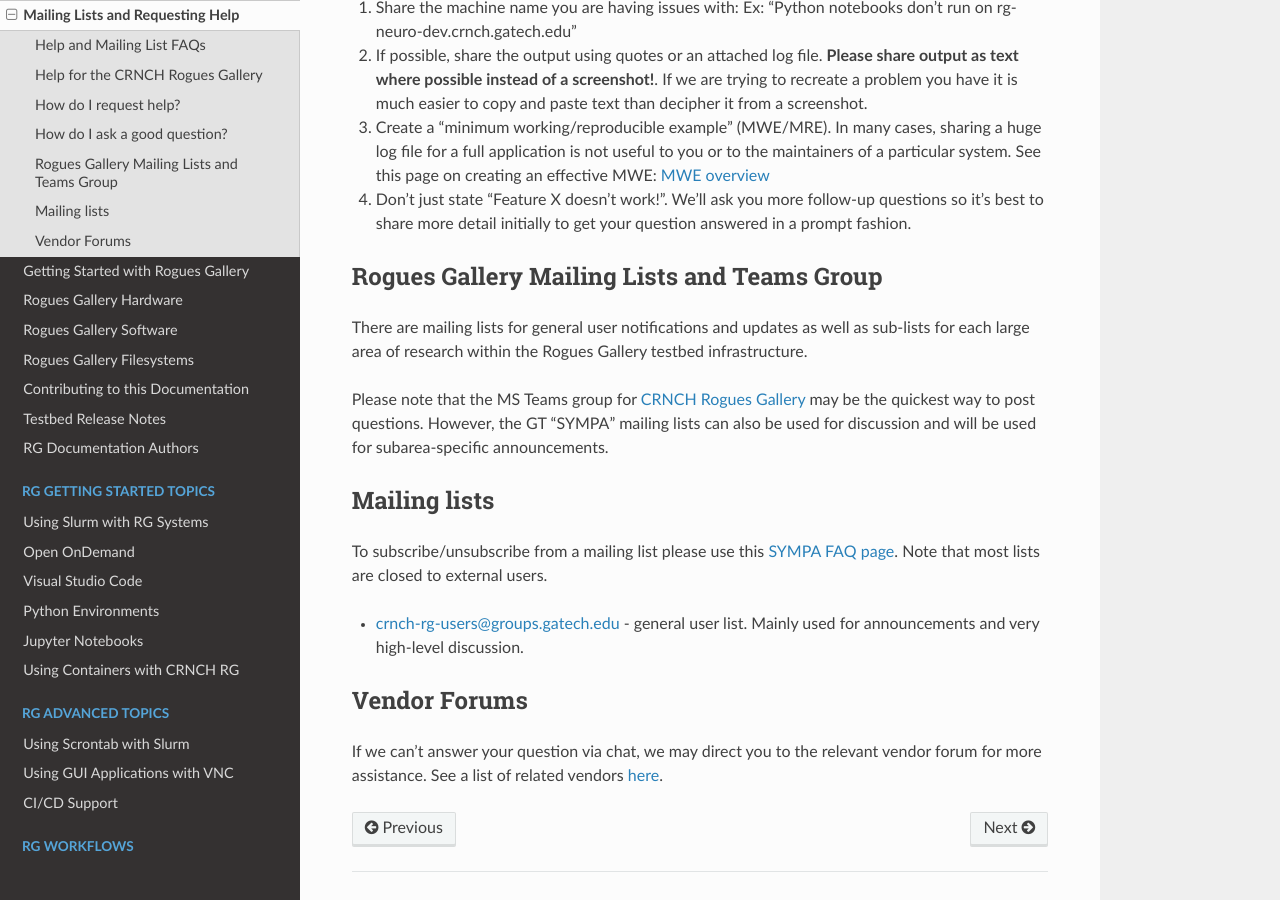
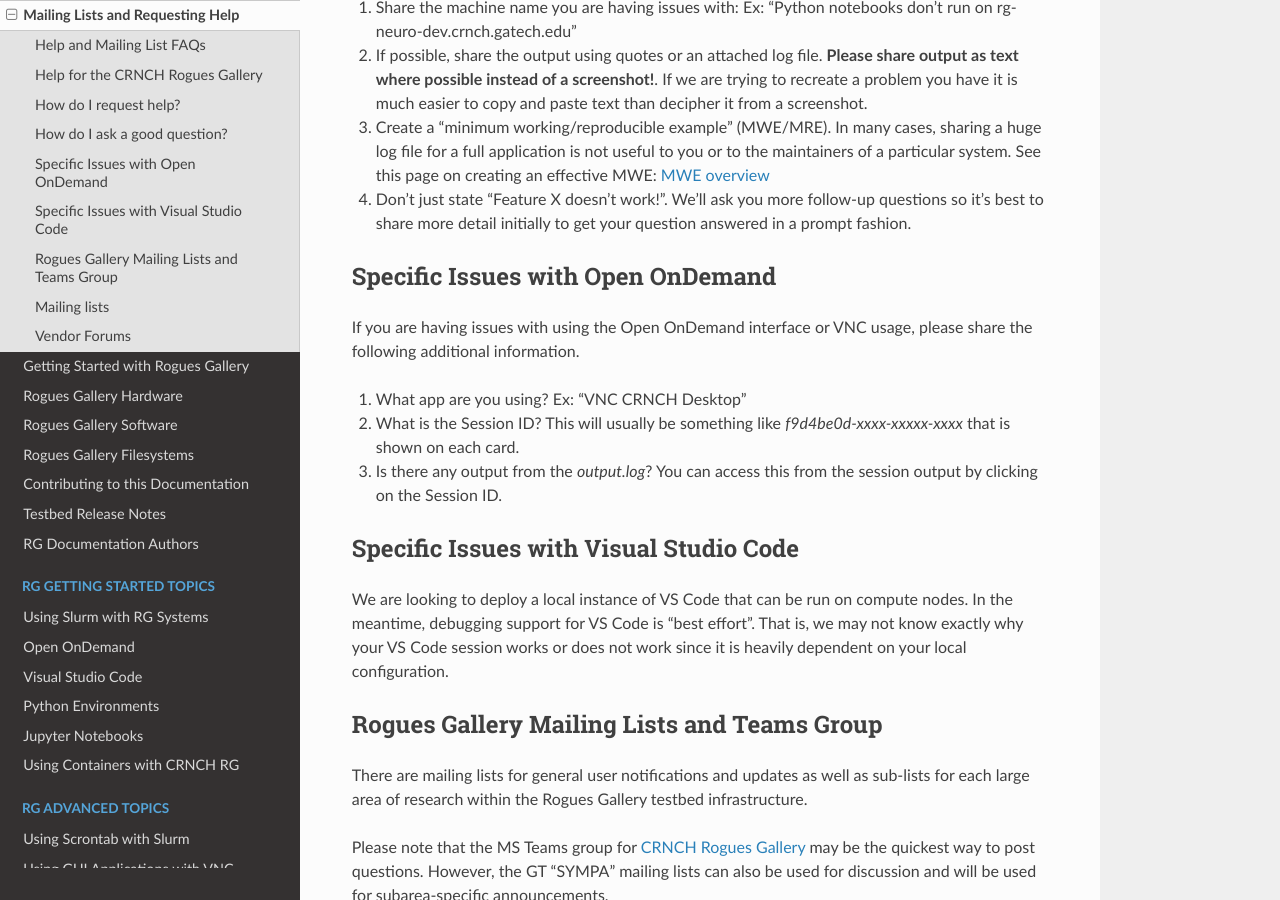
Before and after one commit to gt-crnch-rg/read-the-docs, a Sphinx documentation site: the page built from docs/general/mailing-list-help-tickets.rst, in a window 1280 px wide and 900 px high, scrolled down 1470 px. Built offline with Sphinx 7.4.7 and the Read the Docs theme 2.0.0, drawn with Linux system fonts in a browser that asks for light colours; pages that are not in the unit, such as notebooks, are missing from menus.

Commit message:
Update mailing-list-help-tickets.rst

```diff
--- a/docs/general/mailing-list-help-tickets.rst
+++ b/docs/general/mailing-list-help-tickets.rst
@@ -81,6 +81,20 @@ recommend the following for asking a clear suggestion:
    follow-up questions so it's best to share more detail initially to
    get your question answered in a prompt fashion.
 
+Specific Issues with Open OnDemand
+----------------------------------
+If you are having issues with using the Open OnDemand interface or VNC usage, please share the following additional information.
+
+1. What app are you using? Ex: "VNC CRNCH Desktop"
+
+2. What is the Session ID? This will usually be something like `f9d4be0d-xxxx-xxxxx-xxxx` that is shown on each card.
+
+3. Is there any output from the `output.log`? You can access this from the session output by clicking on the Session ID.
+
+Specific Issues with Visual Studio Code
+---------------------------------------
+We are looking to deploy a local instance of VS Code that can be run on compute nodes. In the meantime, debugging support for VS Code is "best effort". That is, we may not know exactly why your VS Code session works or does not work since it is heavily dependent on your local configuration.
+
 Rogues Gallery Mailing Lists and Teams Group
 --------------------------------------------
 
```
